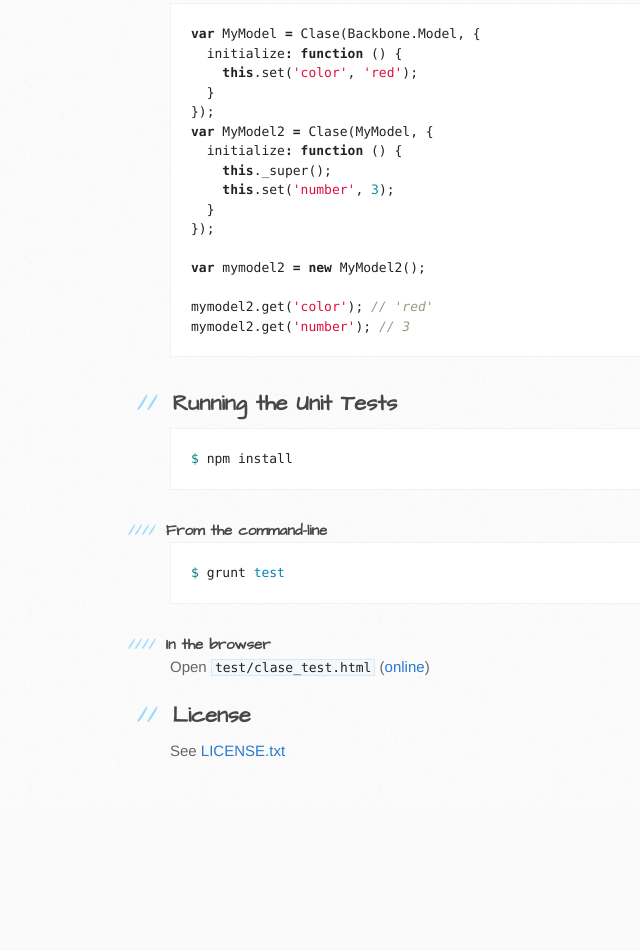
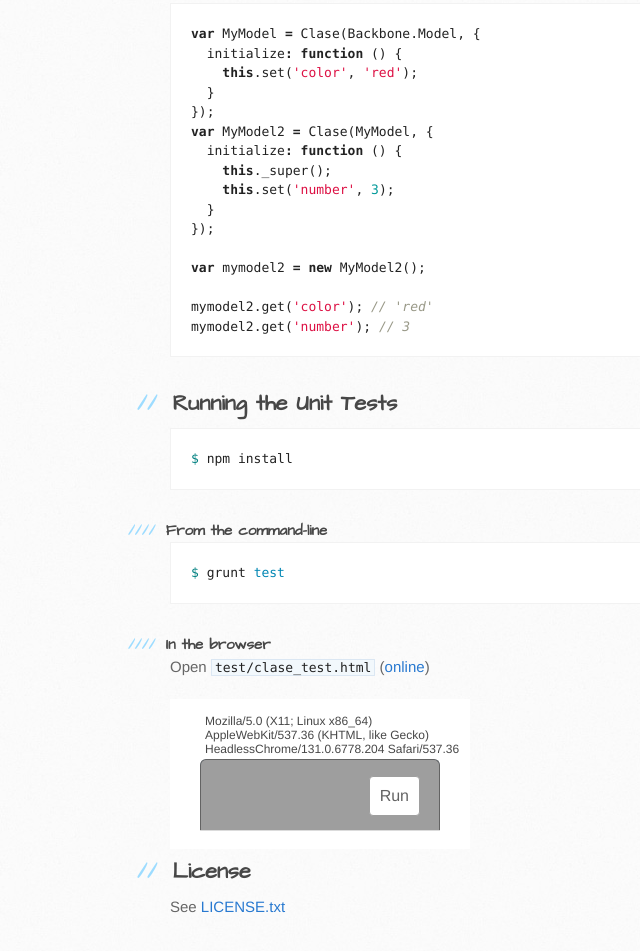
Before and after one commit to dciccale/clase, a plain HTML site: page index.html in a window 1280 px wide. Shown: the part 3664-4615 px from the top of the page, without its empty margins (0-640 px from the left). Before the commit the page ends 4469 px from the top, so only its background shows below. Drawn offline with Linux system fonts and the light colour scheme.

Commit message:
added tests to homepage

```diff
--- a/index.html
+++ b/index.html
@@ -195,6 +195,8 @@ John Resig, and Underscore.js by Jeremy Ashkenas.</p>
 
 <p>Open <code>test/clase_test.html</code> (<a href="http://denis.io/clase/test/clase_test.html">online</a>)</p>
 
+<iframe src="test/clase_test.html" id="iframe-tests"></iframe>
+
 <h2>
 <a name="license" class="anchor" href="#license"><span class="octicon octicon-link"></span></a>License</h2>
 
```
